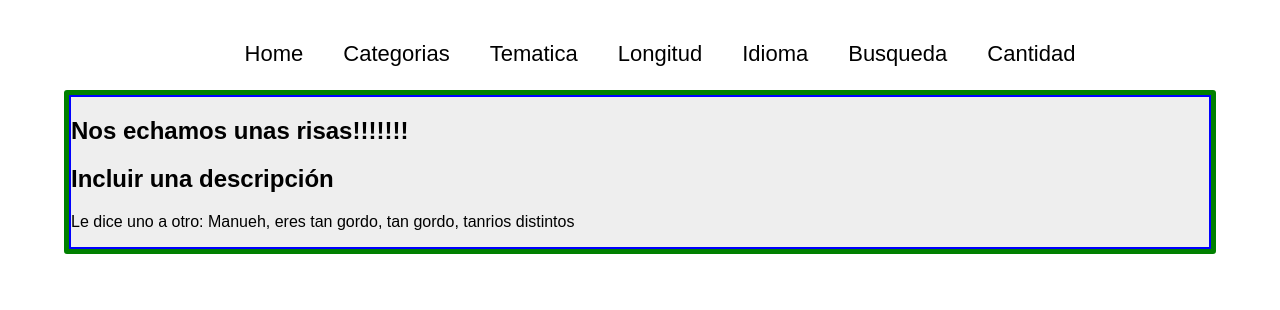
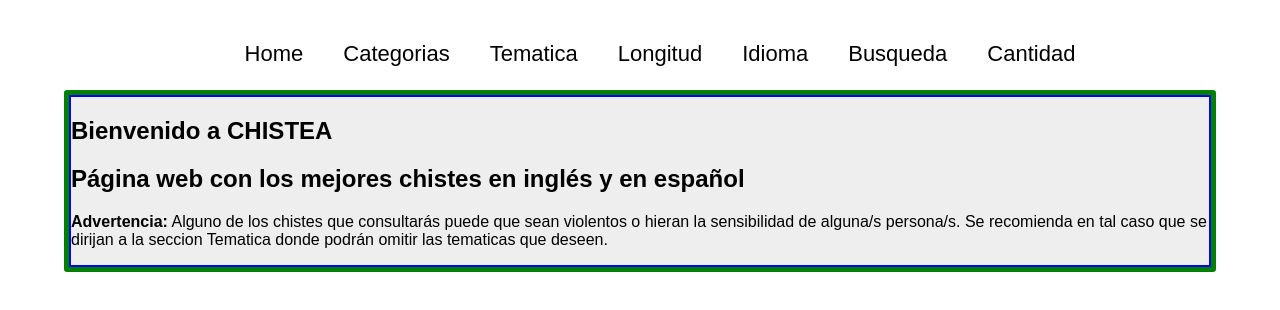
Before and after one commit to RaulMartinLuengo/Proyectazo, a React (Create React App) app in the folder app_bromas/: page / in a window 1280 px wide. Shown: the top 310 px of the page. Built offline with nearby package versions, Linux system fonts and the light colour scheme.

Commit message:
Ignorados los fallitos tontos del maldito eslint

```diff
--- a/app_bromas/src/App/App.jsx
+++ b/app_bromas/src/App/App.jsx
@@ -2,6 +2,9 @@
 /* eslint-disable react/button-has-type */
 /* eslint-disable import/no-named-as-default */
 /* eslint-disable import/prefer-default-export */
+/* eslint-disable max-len */
+/* eslint-disbale jsx-a11y/click-events-have-key-events */
+/* eslint-disable jsx-a11y/no-noninteractive-element-interactions */
 
 import React, { useState } from 'react';
 import './App.css';
@@ -56,7 +59,6 @@ export function App() {
   // En esta otra función, además de categorías, se solicita que la longitud del joke sea entre chistes cortos o largos
   // las props son pasadas a través de la llamada al componente Categorias. Explicar bien la función de este componente
   const toggleCategoryLength = (categoryname, length) => {
-    console.log(length);
     async function fetchJokes() {
       const jokeCategory = await getCategoryLengthJoke(categoryname, length);
       setJokes(jokeCategory);
--- a/app_bromas/src/App/Categorias/Categorias.jsx
+++ b/app_bromas/src/App/Categorias/Categorias.jsx
@@ -3,6 +3,10 @@
 /* eslint-disable no-undef */
 /* eslint-disable react/forbid-prop-types */
 /* eslint-disable global-require */
+/* eslint-disable max-len */
+/* eslint-disbale jsx-a11y/click-events-have-key-events */
+/* eslint-disable jsx-a11y/no-static-element-interactions */
+
 import React from 'react';
 // función que recibe como props 4 funciónes que realizan fetch parametrizadas a una api externa
 function Categorias({
--- a/app_bromas/src/App/Chistes/Chistes.jsx
+++ b/app_bromas/src/App/Chistes/Chistes.jsx
@@ -2,6 +2,9 @@
 /* eslint-disable no-undef */
 /* eslint-disable react/forbid-prop-types */
 /* eslint-disable global-require */
+/* eslint-disable max-len */
+/* eslint-disbale jsx-a11y/click-events-have-key-events */
+
 import React from 'react';
 import getImagesUrl from './images';
 // La siguiente función recibe como props un array de objetos (jokes). Dicho array es pasado en la llamada es este componente
--- a/app_bromas/src/App/Encabezado/ArticuloEncabezado.jsx
+++ b/app_bromas/src/App/Encabezado/ArticuloEncabezado.jsx
@@ -4,10 +4,14 @@ import React from 'react';
 export function ArticuloEncabezado() {
   return (
     <section id="encabezado" className="encabezado">
-      <h1>Nos echamos unas risas!!!!!!!</h1>
+      <h1>Bienvenido a CHISTEA</h1>
       <article>
-        <h2>Incluir una descripción</h2>
-        <p>Le dice uno a otro: Manueh, eres tan gordo, tan gordo, tanrios distintos</p>
+        <h2>Página web con los mejores chistes en inglés y en español</h2>
+        <p>
+          <b>Advertencia:</b> Alguno de los chistes que consultarás puede que sean violentos
+          o hieran la sensibilidad de alguna/s persona/s. Se recomienda en tal caso que se
+          dirijan a la seccion Tematica donde podrán omitir las tematicas que deseen.
+        </p>
       </article>
     </section>
   );
--- a/app_bromas/src/App/Idioma/Idioma.jsx
+++ b/app_bromas/src/App/Idioma/Idioma.jsx
@@ -3,6 +3,9 @@
 /* eslint-disable no-undef */
 /* eslint-disable react/forbid-prop-types */
 /* eslint-disable global-require */
+/* eslint-disable max-len */
+/* eslint-disbale jsx-a11y/click-events-have-key-events */
+
 import React from 'react';
 // definimos función que recibe como prop la función que es pasada en la llamada a este componente. La función recibida es un fetch.
 export default function Idioma({ toggleLanguage }) {
--- a/app_bromas/src/App/Longitud/Longitud.jsx
+++ b/app_bromas/src/App/Longitud/Longitud.jsx
@@ -1,3 +1,4 @@
+/* eslint-disable jsx-a11y/label-has-associated-control */
 /* eslint-disable react/prop-types */
 /* eslint-disable no-undef */
 /* eslint-disable react/forbid-prop-types */
@@ -15,7 +16,7 @@ function Longitud({ toggleLength }) {
       <div className="longitud__cont">
         <br />
         <label htmlFor="selectLength">Quieres chistes cortos o largos?</label>
-        <select name="selectLenght" idonChange={(evento) => handleLength(evento.target.value)} className="longitud__select">
+        <select name="selectLength" onChange={(evento) => handleLength(evento.target.value)} className="longitud__select">
           <option value="single">Cortos</option>
           <option value="twopart">Largos</option>
         </select>
```
